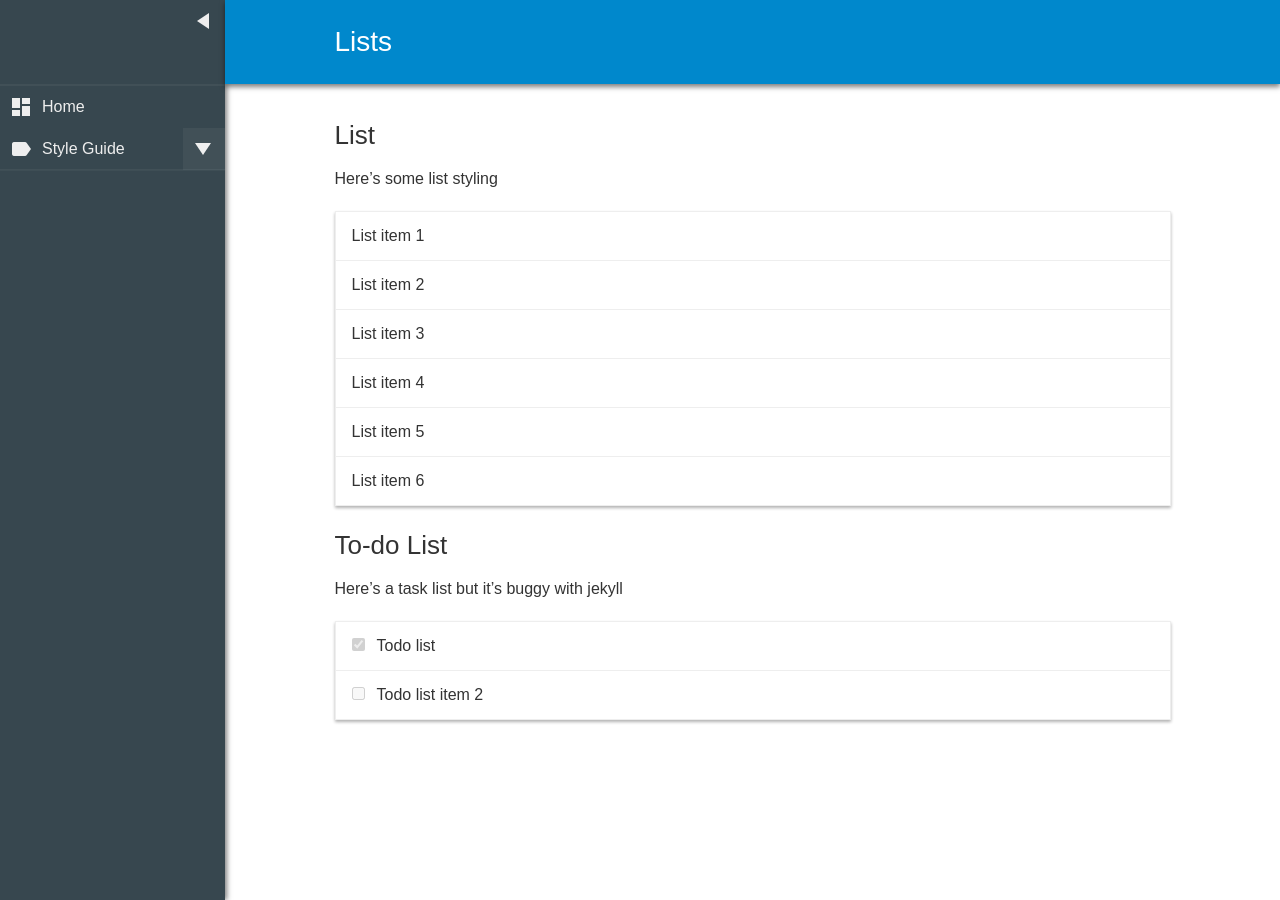
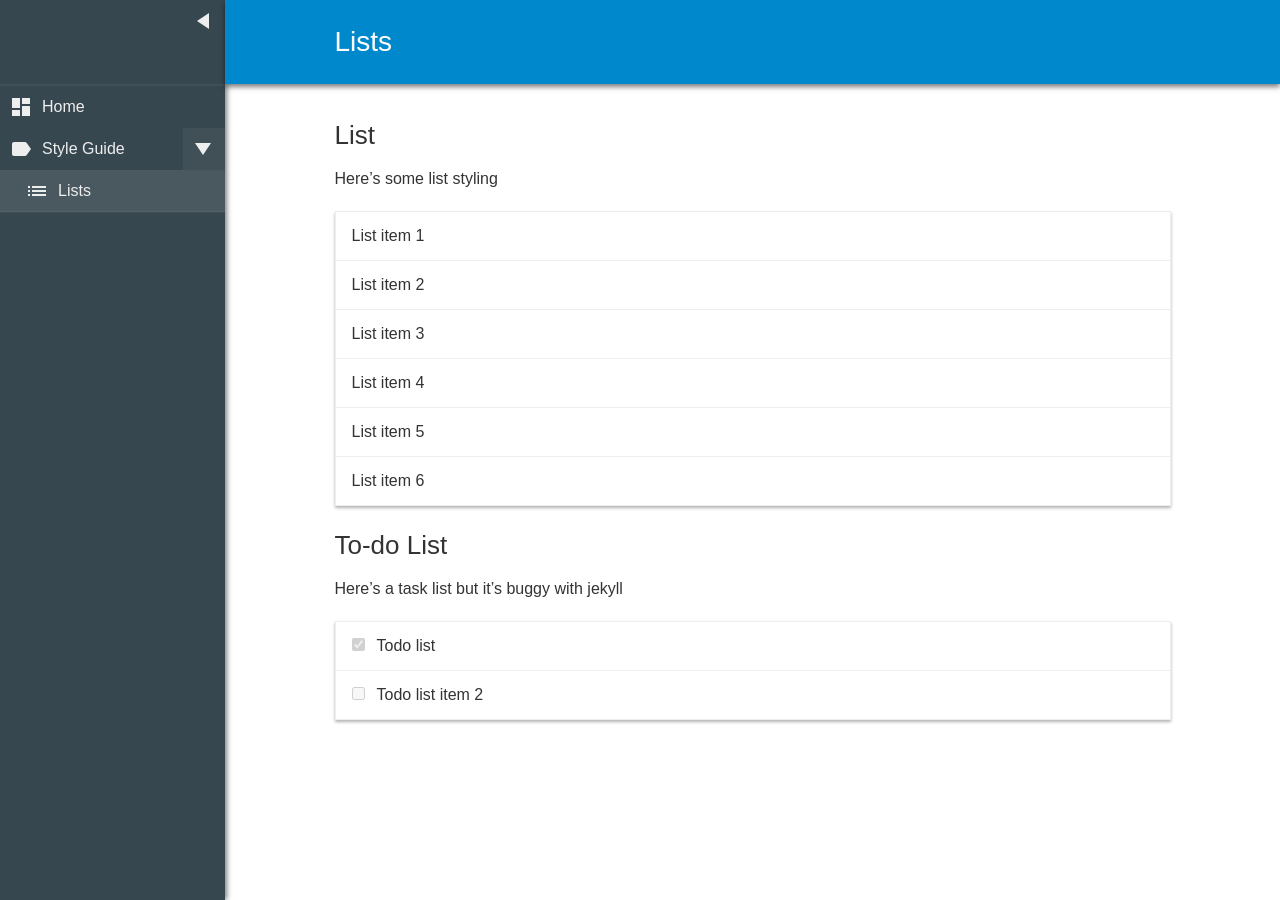
Before and after one commit to zeraphie/zeraphie.github.io, a Jekyll site: the page built from _posts/2017-03-08-lists.md, in a window 1280 px wide. Built offline with Jekyll 4.4.1, drawn with Linux system fonts in a browser that asks for light colours.

Commit message:
Update _sidebar.scss

```diff
--- a/_sass/general/_sidebar.scss
+++ b/_sass/general/_sidebar.scss
@@ -122,6 +122,8 @@
 
             > a {
                 background: $sidebarActionColour;
+                opacity: 1;
+                max-height: $touchSize;
             }
 
             > ul > li > a {
```
